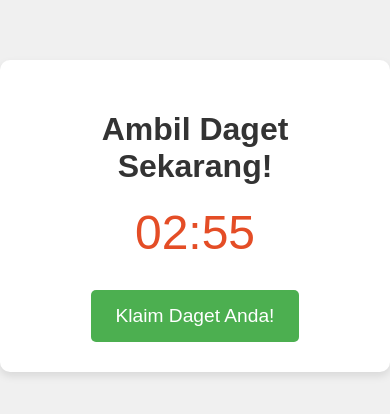
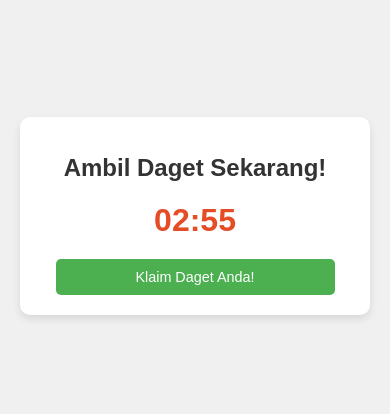
Before and after one commit to rohmansyah123/adsterra.github.io, a plain HTML site: page index.html in a window 390 px wide. Shown: the part 206-620 px from the top of the page. Drawn offline with Linux system fonts and the light colour scheme.

Commit message:
Update index.html

```diff
--- a/index.html
+++ b/index.html
@@ -2,6 +2,7 @@
 <html>
 <head>
 <title>Ambil Daget Sekarang!</title>
+<meta name="viewport" content="width=device-width, initial-scale=1.0">
 <style>
   body {
     font-family: Arial, sans-serif;
@@ -11,6 +12,8 @@
     min-height: 100vh;
     background-color: #f0f0f0;
     margin: 0;
+    padding: 20px; /* Tambahkan padding agar tidak terlalu mepet di layar kecil */
+    box-sizing: border-box; /* Pastikan padding tidak menambah lebar elemen */
   }
   .container {
     background-color: #fff;
@@ -18,15 +21,19 @@
     border-radius: 10px;
     box-shadow: 0 4px 8px rgba(0, 0, 0, 0.1);
     text-align: center;
+    max-width: 500px; /* Batasi lebar maksimum container */
+    width: 100%; /* Pastikan container mengambil 100% lebar yang tersedia */
   }
   h1 {
     color: #333;
     margin-bottom: 20px;
+    font-size: 2.5em; /* Ukuran font H1 default */
   }
   #countdown {
     font-size: 3em;
     color: #e44d26;
     margin-bottom: 30px;
+    font-weight: bold;
   }
   .button {
     background-color: #4CAF50;
@@ -38,10 +45,48 @@
     cursor: pointer;
     text-decoration: none;
     display: inline-block;
+    transition: background-color 0.3s ease; /* Transisi halus saat hover */
   }
   .button:hover {
     background-color: #45a049;
   }
+
+  /* --- Media Queries untuk Responsif --- */
+
+  /* Untuk layar dengan lebar maksimum 600px (biasanya ponsel) */
+  @media (max-width: 600px) {
+    .container {
+      padding: 20px; /* Kurangi padding container */
+    }
+    h1 {
+      font-size: 1.8em; /* Kecilkan ukuran font H1 */
+    }
+    #countdown {
+      font-size: 2.5em; /* Kecilkan ukuran font countdown */
+      margin-bottom: 20px;
+    }
+    .button {
+      padding: 12px 20px; /* Kurangi padding tombol */
+      font-size: 1em; /* Kecilkan ukuran font tombol */
+      width: 90%; /* Buat tombol agak lebar di layar kecil */
+      box-sizing: border-box;
+    }
+  }
+
+  /* Untuk layar dengan lebar maksimum 400px (ponsel sangat kecil) */
+  @media (max-width: 400px) {
+    h1 {
+      font-size: 1.5em;
+    }
+    #countdown {
+      font-size: 2em;
+    }
+    .button {
+      font-size: 0.9em;
+      padding: 10px 15px;
+    }
+  }
+
 </style>
 </head>
 <body>
@@ -69,6 +114,7 @@
       clearInterval(countdownInterval);
       countdownElement.textContent = "Waktu Habis!";
       dagetButton.style.display = 'none'; // Hide the button when time is up
+      // Opsional: Anda bisa menambahkan redirect atau pesan lain di sini
     } else {
       timeInSeconds--;
     }
```
